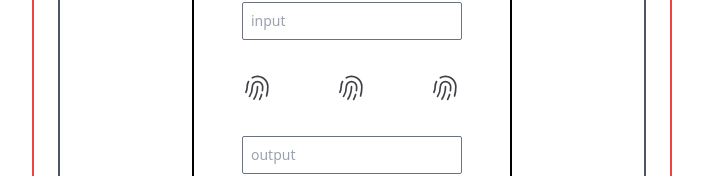
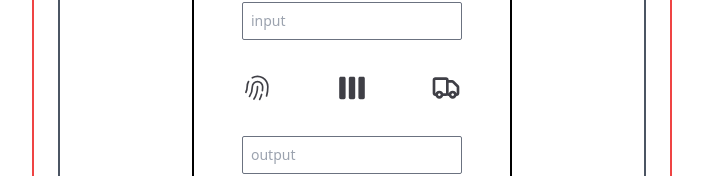
Before and after one commit to Return180bpm/help-sandbox, a React (Create React App) app: page / in a window 1280 px wide. Shown: the part 276-452 px from the top of the page, without its empty margins (288-991 px from the left). Built offline with nearby package versions, Linux system fonts and the light colour scheme.

Commit message:
setup: added icons

```diff
--- a/src/App.js
+++ b/src/App.js
@@ -75,14 +75,14 @@ const aflefle = new Feature(
 const flinkeru = new Feature(
     "Flinkeru",
     addDecoration,
-    "fingerprint",
+    "columns",
     "Stretches the input text.",
     "https://foo.bar"
 );
 const gib = new Feature(
     "Gib",
     addDecoration,
-    "fingerprint",
+    "truck",
     "Donates the input text to an Elder God.",
     "https://foo.bar"
 );
--- a/src/index.css
+++ b/src/index.css
@@ -19,6 +19,12 @@
     }
     .icon-fingerprint {
         @apply bg-fingerprint bg-contain;
+    }
+    .icon-columns {
+        @apply bg-columns bg-contain;
+    }
+    .icon-truck {
+        @apply bg-truck bg-contain;
     }
     .input-simple {
         @apply w-full text-sm border border-gray-500 p-2 rounded-sm;
--- a/tailwind.config.js
+++ b/tailwind.config.js
@@ -6,6 +6,8 @@ module.exports = {
             backgroundImage: {
                 github: "url('icons/github.svg')",
                 fingerprint: "url('icons/fingerprint.svg')",
+                columns: "url('icons/columns.svg')",
+                truck: "url('icons/truck.svg')",
             },
         },
     },
```
Also changed, not shown: src/icons/columns.svg (added), src/icons/truck.svg (added).
